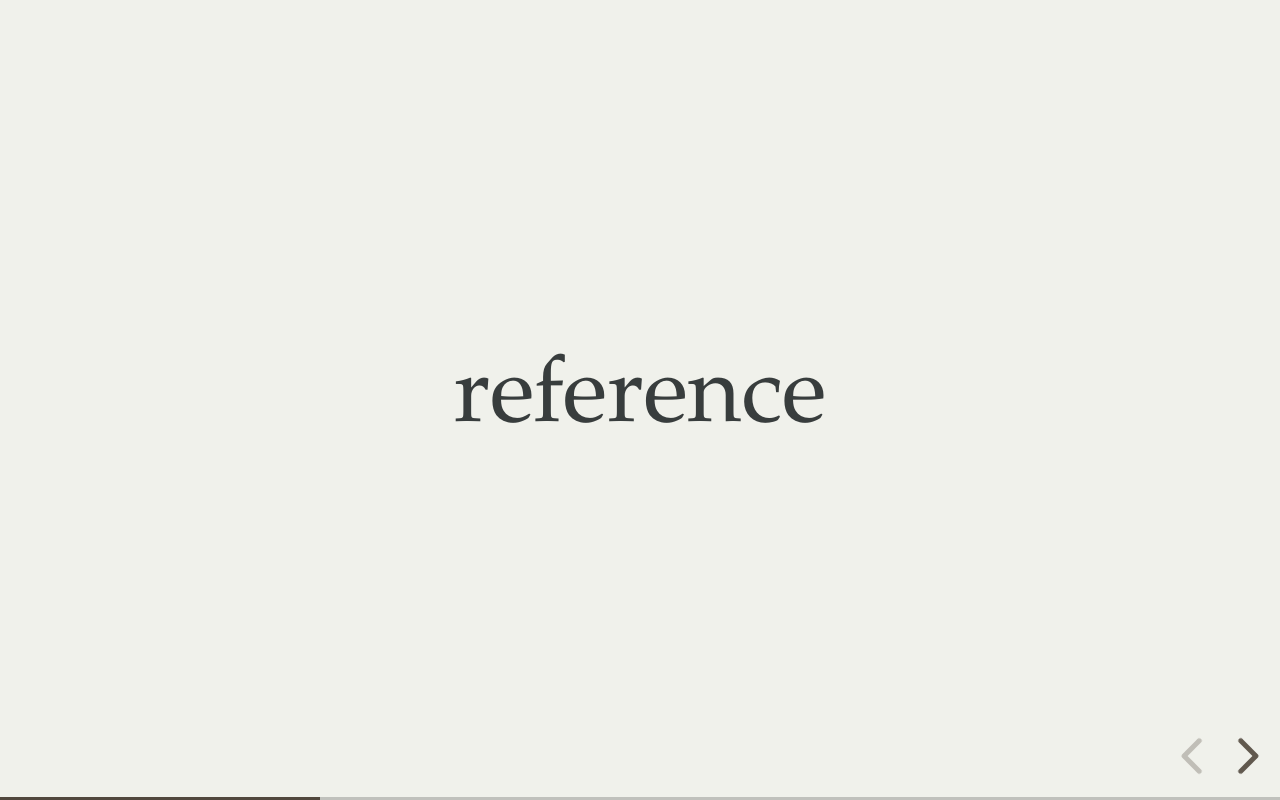
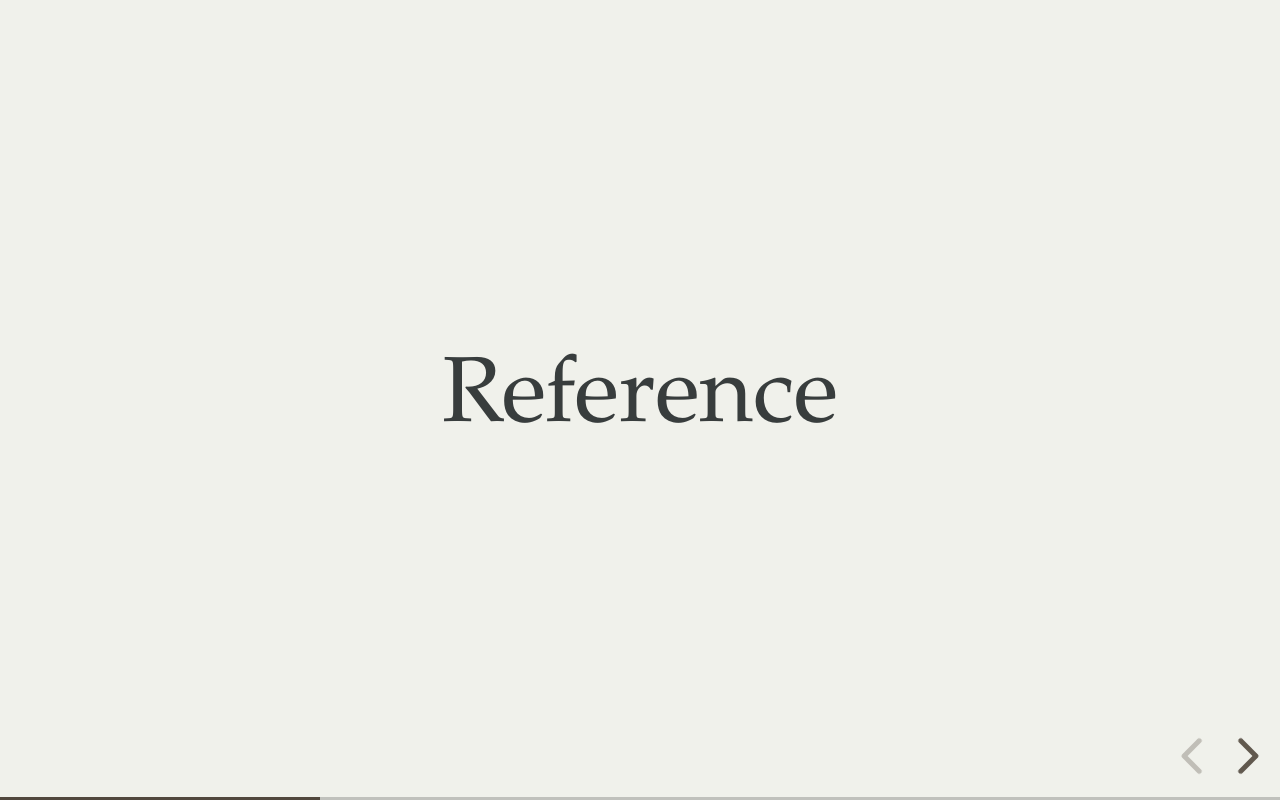
Before and after one commit to heehee757/VictorianHouse, a website: page index.html in a window 1280 px wide. Both pictures are taken after a click on the button "next slide". Drawn offline with nearby package versions, Linux system fonts and the light colour scheme; files that its build step writes are made by us from their sources.

Commit message:
Update index.html

```diff
--- a/index.html
+++ b/index.html
@@ -20,7 +20,7 @@
 					<h1 class="mume-header" id="victorian-house">Victorian House</h1>
 
 					</section><section lineno="3" class="slide " data-line="3" data-h="1" data-v="0">
-					<h2 class="mume-header" id="reference">reference</h2>
+					<h2 class="mume-header" id="reference">Reference</h2>
 
 				</section><section lineno="5" class="slide "  data-line="5" data-h="2" data-v="0"><img src="07b0c075c453d8602d74f54cce20ecda.jpg" alt="burn" width="50%" height="50%"/>
 				</section><section lineno="7" class="slide " data-line="7" data-h="3" data-v="0">
```
